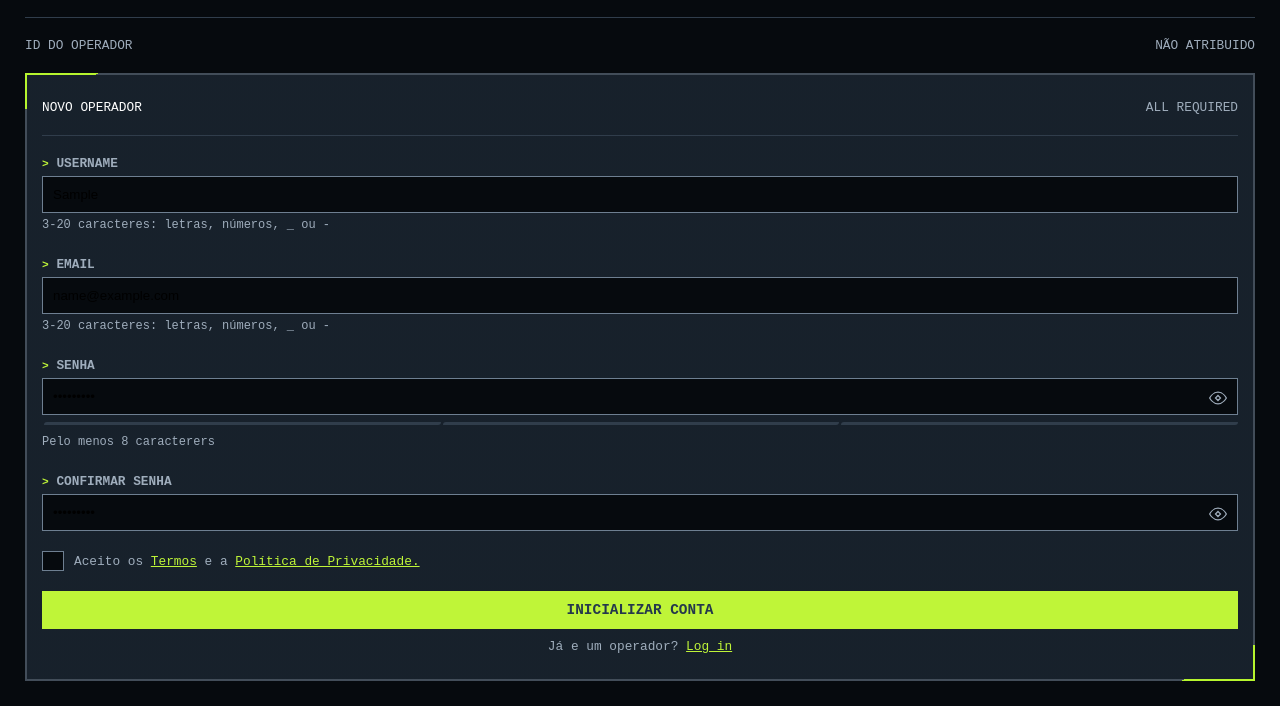
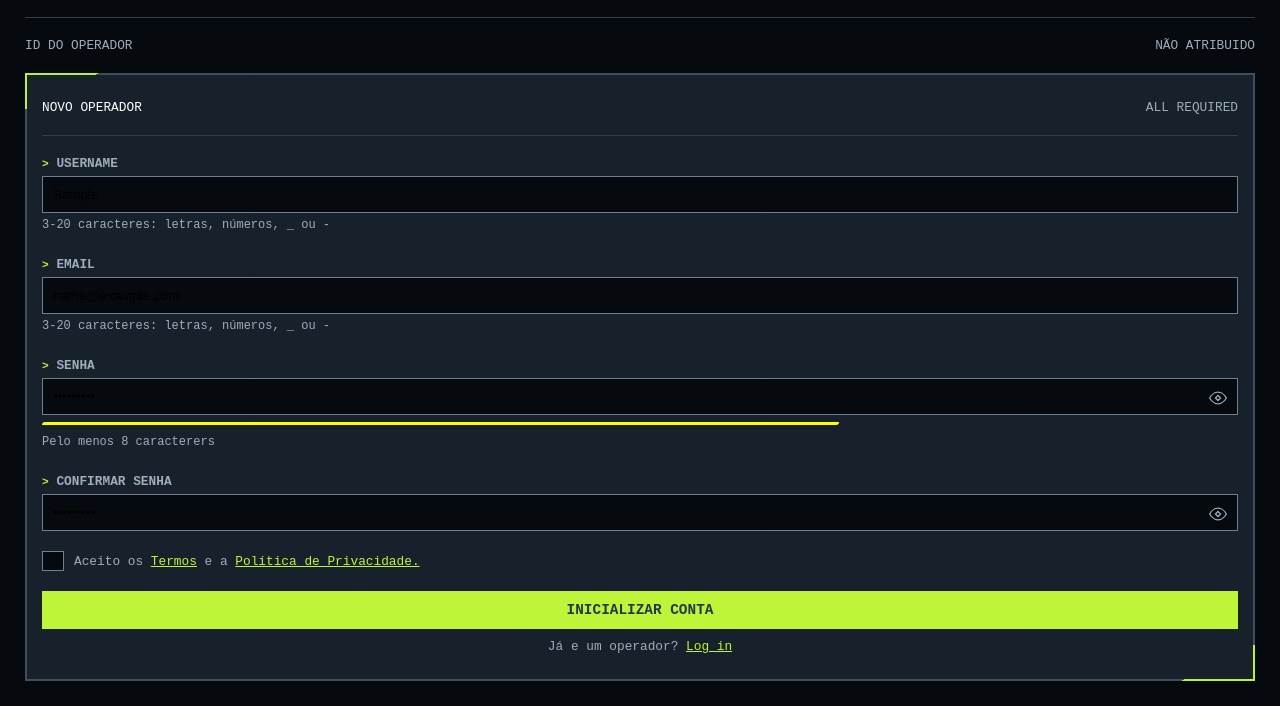
Before and after one commit to gabr1eloliveira/gamer-sign-up, a plain HTML site: page index.html in a window 1280 px wide. Both pictures are taken after typing "Sample", "name@example.com", "Sample123", "Sample123" into the empty fields and a click on the button 1218 px from the left and 583 px from the top of the page. Shown: the part 184-890 px from the top of the page. Drawn offline with Linux system fonts and the light colour scheme; a web font is replaced by a local one.

Commit message:
força da senha

```diff
--- a/index.html
+++ b/index.html
@@ -52,9 +52,6 @@
                                 <img src="assets/images/icon-eye.svg" alt="Mostrar Senha">
                             </button>
                             <div class="cadastro-form__forca-senha">
-                                <span class="forca-senha__nivel.fraco"></span>
-                                <span class="forca-senha__nivel"></span>
-                                <span class="forca-senha__nivel"></span>
                                 <span class="forca-senha__nivel"></span>
                             </div>
                         </div>
--- a/src/css/style.css
+++ b/src/css/style.css
@@ -253,12 +253,27 @@
     flex-direction: row;
     gap: 2px;
     margin-top: 7px;
-    width: 100%;
 }
 
 .forca-senha__nivel{
-    flex: 1;
+    width: 100%;
     height: 3px;
     background-color: var(--cor-borda);
     border-radius: 5px 0px 5px 0px;
+    transition: width 0.3s ease-in-out, background-color 0.3s ease-in-out;
 }
+
+.forca-senha__nivel.fraco{
+    background-color: red;
+    width: 33.33%;
+}
+
+.forca-senha__nivel.medio{
+    background-color: yellow;
+    width: 66.66%;
+}
+
+.forca-senha__nivel.forte{
+    background-color: green;
+    width: 100%;
+}
--- a/src/js/script.js
+++ b/src/js/script.js
@@ -0,0 +1,25 @@
+//---------------------------
+//      FORÇA SENHA
+//---------------------------
+
+const senha = document.querySelector("#cadastro-form__senha");
+senha.addEventListener("input", function() {
+    let valor = senha.value;
+    let nivel = document.querySelector(".forca-senha__nivel");
+    let ponto = 0;
+
+    if (valor.length >= 8) ponto++;
+    if (/[a-z]/.test(valor)) ponto++;
+    if (/[A-Z]/.test(valor)) ponto++;
+    if (/[0-9]/.test(valor)) ponto++;
+    if (/[^a-zA-Z0-9]/.test(valor)) ponto++;
+
+    nivel.className = "forca-senha__nivel";
+    if(ponto <= 1){
+        nivel.classList.add("fraco");
+    } else if(ponto <= 4){
+        nivel.classList.add("medio");
+    } else {
+        nivel.classList.add("forte");
+    };
+});
```
